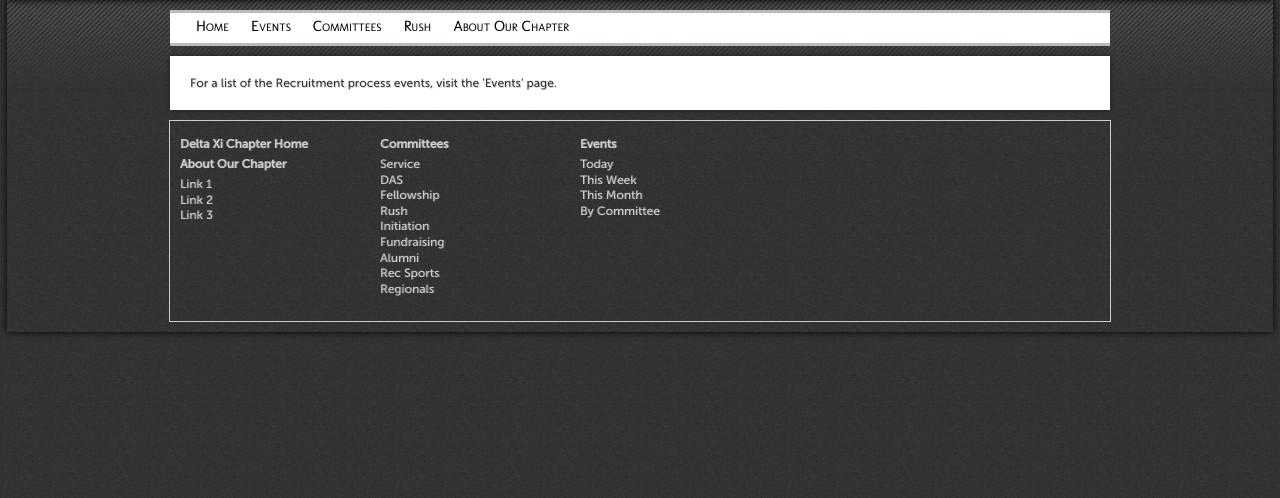
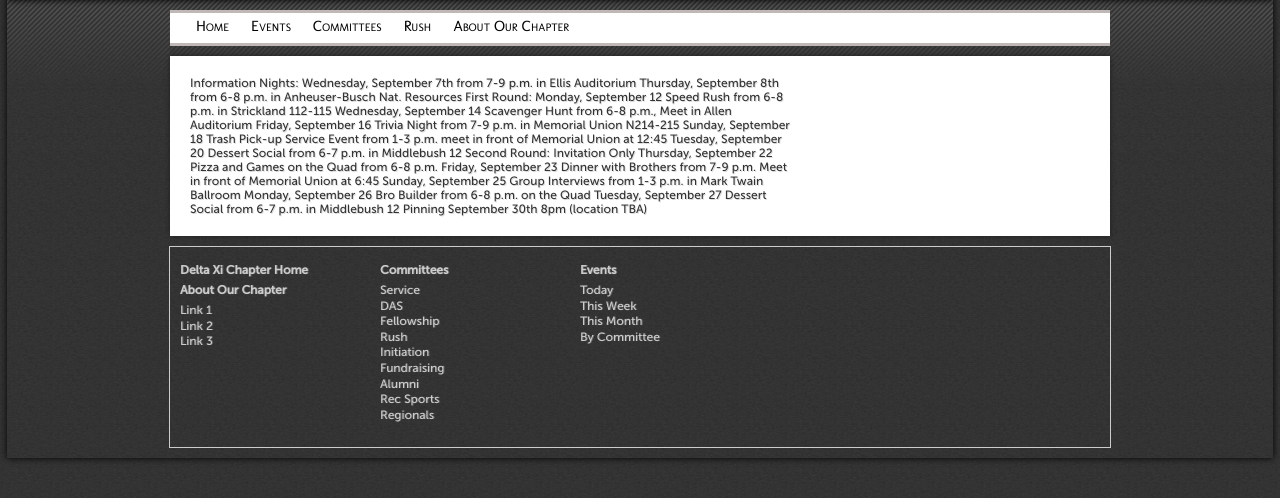
Before and after one commit to joshlory/pspmizzou, a Django app: page /rush/ in a window 1280 px wide. Shown: the part 197-695 px from the top of the page. Run offline with Django 3.2, Linux system fonts and the light colour scheme; some libraries are stand-ins or nearby versions.

Commit message:
Added Fall 2011 events list

```diff
--- a/rush/templates/rush_overview.html
+++ b/rush/templates/rush_overview.html
@@ -2,6 +2,66 @@
 
 {% block main_content %}
 
-For a list of the Recruitment process events, visit the 'Events' page.
+Information Nights:
+
+Wednesday, September 7th from 7-9 p.m. in Ellis Auditorium
+
+Thursday, September 8th from 6-8 p.m. in Anheuser-Busch Nat. Resources
+
+
+
+First Round:
+
+Monday, September 12
+
+Speed Rush from 6-8 p.m. in Strickland 112-115
+
+Wednesday, September 14
+
+Scavenger Hunt from 6-8 p.m., Meet in Allen Auditorium
+
+Friday, September 16
+
+Trivia Night from 7-9 p.m. in Memorial Union N214-215
+
+Sunday, September 18
+
+Trash Pick-up Service Event from 1-3 p.m.
+
+meet in front of Memorial Union at 12:45
+
+Tuesday, September 20
+
+Dessert Social from 6-7 p.m. in Middlebush 12
+
+
+
+Second Round: Invitation Only
+
+Thursday, September 22
+
+Pizza and Games on the Quad from 6-8 p.m.
+
+Friday, September 23
+
+Dinner with Brothers from 7-9 p.m.
+
+Meet in front of Memorial Union at 6:45
+
+Sunday, September 25
+
+Group Interviews from 1-3 p.m. in Mark Twain Ballroom
+
+Monday, September 26
+
+Bro Builder from 6-8 p.m. on the Quad
+
+Tuesday, September 27
+
+Dessert Social from 6-7 p.m. in Middlebush 12
+
+
+Pinning September 30th 8pm (location TBA)
+
 
 {% endblock %}
```
